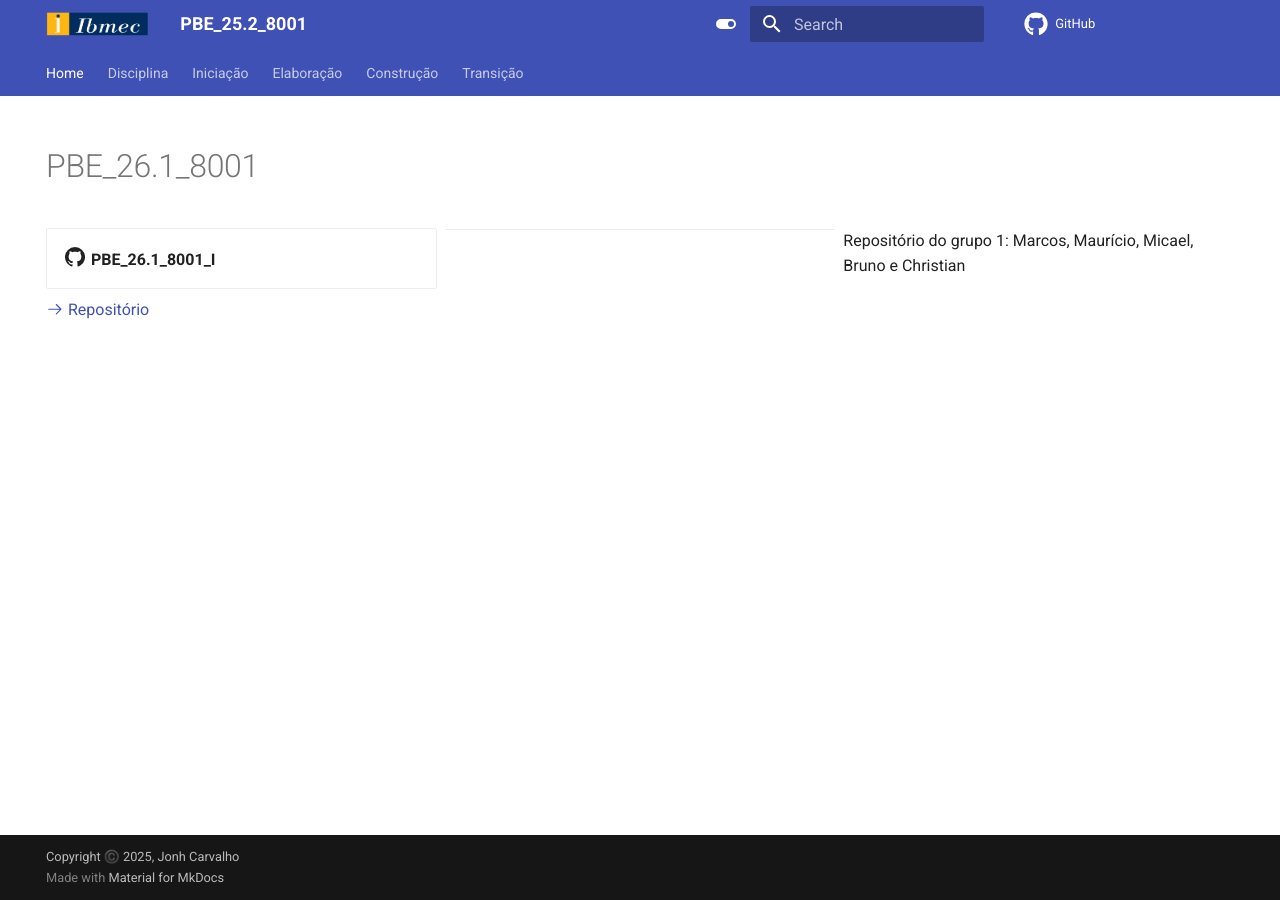
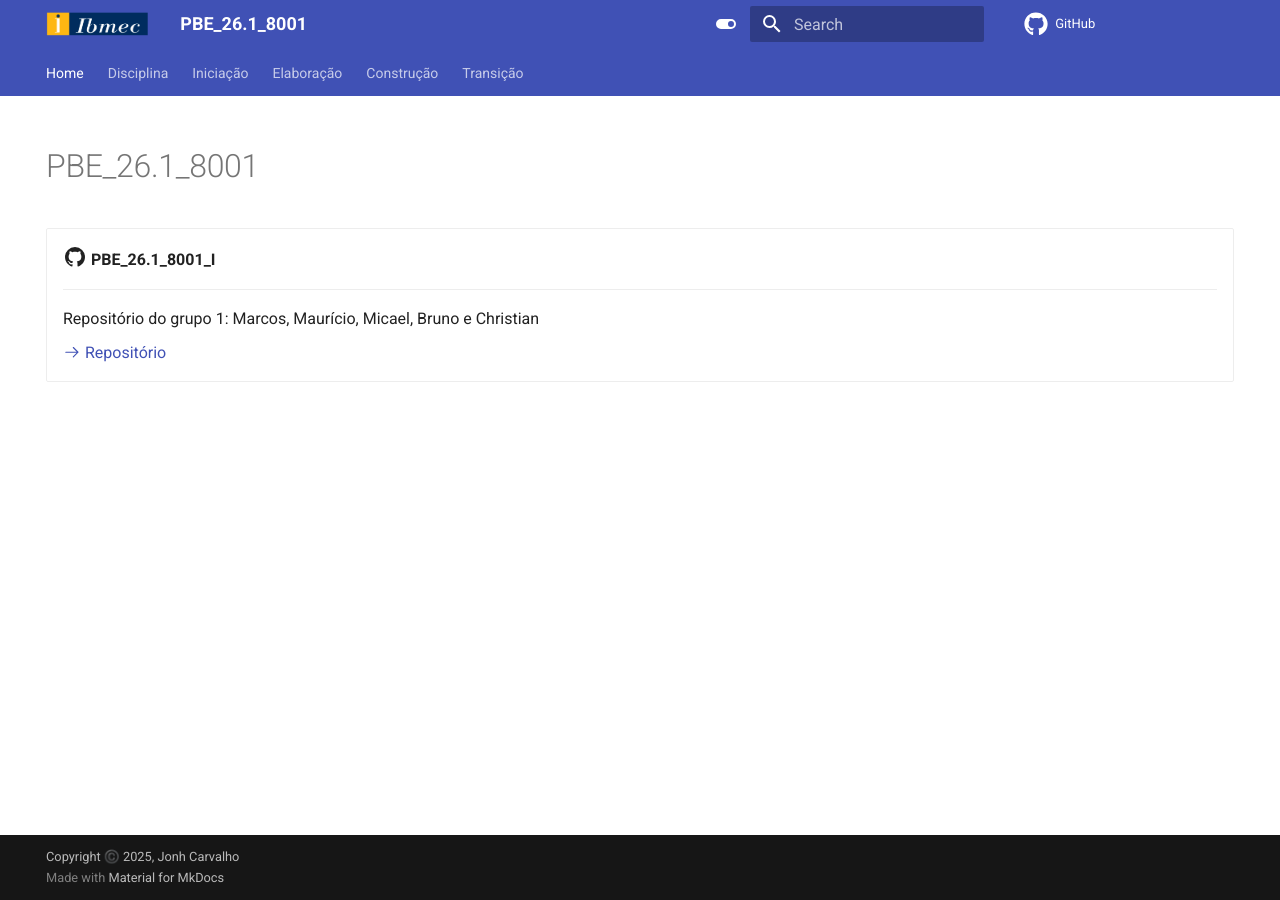
Before and after one commit to Projetos-de-Extensao/PBE_26.1_8001_I, an MkDocs documentation site: the page built from mkdocs/index.md, in a window 1280 px wide. Built offline with MkDocs 1.6.1 and Material for MkDocs 9.7.7, drawn with Linux system fonts in a browser that asks for light colours; comment, search, counter and statistics services are not loaded.

Commit message:
Update site name in mkdocs.yml and adjust formatting in index.md

```diff
--- a/mkdocs.yml
+++ b/mkdocs.yml
@@ -1,7 +1,7 @@
 ---
 repo_url: https://github.com/jonh-carvalho/PBE_25.2_8003
 site_author: Jonh Carvalho
-site_name: PBE_25.2_8001
+site_name: PBE_26.1_8001
 copyright: Copyright ©️ 2025, Jonh Carvalho
 docs_dir: mkdocs
 nav:
```
Also changed, not shown: mkdocs/index.md (+4 -4 lines).
